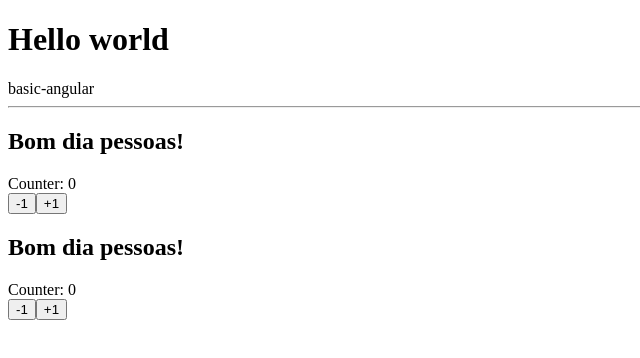
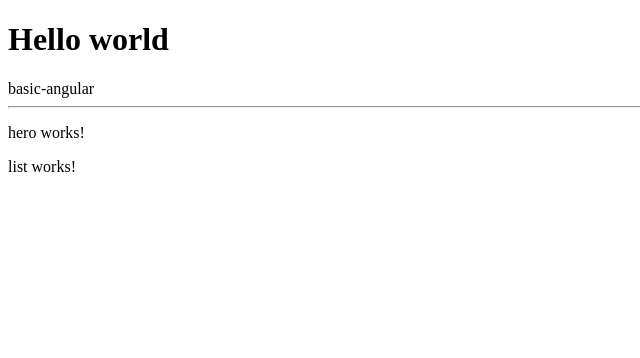
Before and after one commit to tomasVergara14/basics-angular, an Angular app: page / in a window 1280 px wide. Shown: the top 358 px of the page, without its empty margins (0-640 px from the left). Built offline with nearby package versions, Linux system fonts and the light colour scheme.

Commit message:
angular cli shortcuts

```diff
--- a/src/app/app.component.html
+++ b/src/app/app.component.html
@@ -3,9 +3,8 @@
   <span> {{ title }} </span>
   <hr>
   <div class="">
-    <app-counter></app-counter>
-  </div>
-  <div class="">
-    <app-counter></app-counter>
+    <!-- <app-counter></app-counter> -->
+    <app-heroes-hero></app-heroes-hero>
+    <app-heroes-list></app-heroes-list>
   </div>
 </div>
--- a/src/app/app.module.ts
+++ b/src/app/app.module.ts
@@ -4,11 +4,15 @@
 import { AppRoutingModule } from './app-routing.module';
 import { AppComponent } from './app.component';
 import { CounterComponent } from './counter/counter.component';
+import { HeroComponent } from './heroes/hero/hero.component';
+import { ListComponent } from './heroes/list/list.component';
 
 @NgModule({
   declarations: [
     AppComponent,
-    CounterComponent
+    CounterComponent,
+    HeroComponent,
+    ListComponent
   ],
   imports: [
     BrowserModule,
--- /dev/null
+++ b/src/app/heroes/hero/hero.component.html
@@ -0,0 +1 @@
+<p>hero works!</p>
--- /dev/null
+++ b/src/app/heroes/list/list.component.html
@@ -0,0 +1 @@
+<p>list works!</p>
```
Also changed, not shown: src/app/heroes/hero/hero.component.ts (added, +10 -0 lines), src/app/heroes/list/list.component.ts (added, +10 -0 lines), src/app/heroes/hero/hero.component.scss (added), src/app/heroes/list/list.component.scss (added), 2 other files (tests, documents, lock files or other folders).
